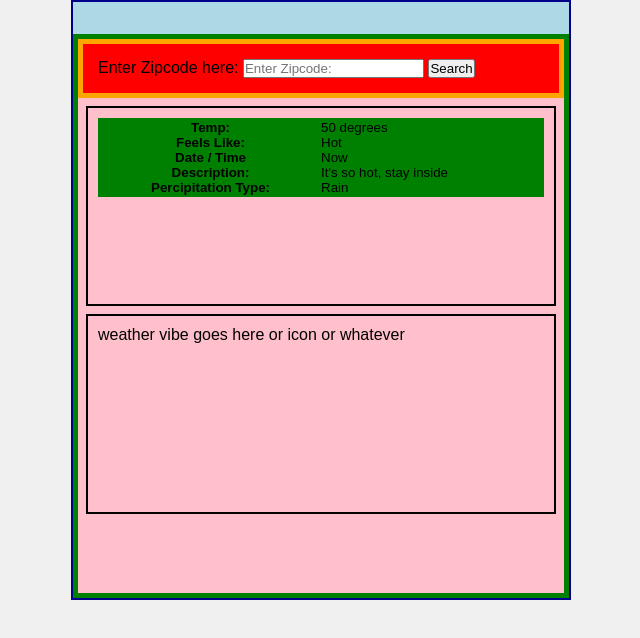
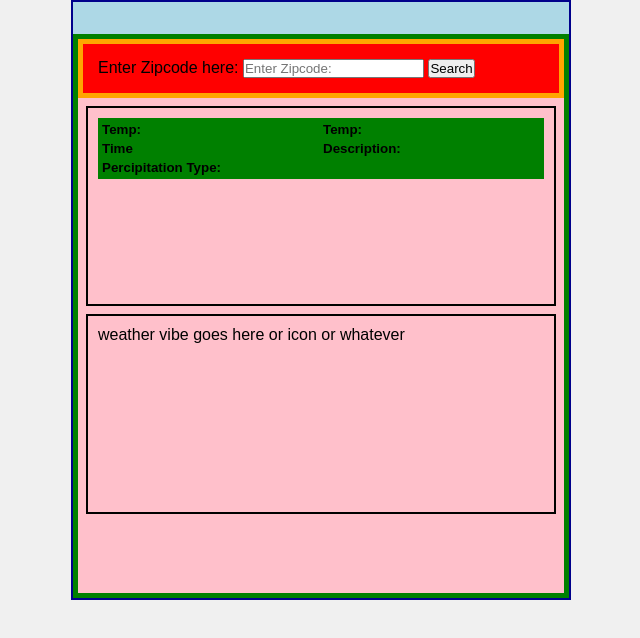
Before and after one commit to snooze26/weatherForecast-, a website: page src/index.html in a window 1280 px wide. Shown: the whole page, without its empty margins (319-959 px from the left). Drawn offline with Linux system fonts and the light colour scheme.

Commit message:
changed layout of table rows

```diff
--- a/src/index.html
+++ b/src/index.html
@@ -15,7 +15,7 @@
         <div id="weatherReport">
 
             <div id="formContainer">
-                <form action="getData">
+                <form action="getData" id="form">
                     <div id="searchBar">
                         <label for="search" id="searchLabel">Enter Zipcode here:  </label>
                         <input type="search" id="searchInput" placeholder="Enter Zipcode:" autocomplete required>
@@ -24,22 +24,29 @@
                 </form>
             </div>
             <div id="showWeather">
-                    <Table>
-                        <tr id="headerRow">
-                            <th class="headerCell">Temp:</th>
-                            <th class="headerCell">Feels Like:</th>
-                            <th class="headerCell">Date / Time</th>
-                            <th class="headerCell">Description:</th>
-                            <th class="headerCell">Percipitation Type:</th>
-                        </tr>
-                        <tr id="dataRow">
-                            <td class="dataCell" id="tempData">50 degrees</td>
-                            <td class="dataCell"  id="feelsLikeData">Hot</td>
-                            <td class="dataCell"  id="dateTimeData">Now</td>
-                            <td class="dataCell"  id="descriptionData">It's so hot, stay inside</td>
-                            <td class="dataCell"  id="percipTypeData">Rain</td>
-                        </tr>
-
+                    <Table id="weather">
+                        <tbody id="weatherDataBody">
+                            <tr class="rows" id="tempRow">
+                                <th class="headerCell">Temp:</th>
+                                <td class="dataCell" id="tempData"></td>
+                            </tr>
+                            <tr class="rows" id="feelsLikeRow">
+                                <th class="headerCell">Temp:</th>
+                                <td class="dataCell"  id="feelsLikeData"></td>
+                            </tr>
+                            <tr class="rows" id="timeRow">
+                                <th class="headerCell">Time</th>
+                                <td class="dataCell"  id="dateTimeData"></td>
+                            </tr>
+                            <tr class="rows" id="descriptionRow">
+                                <th class="headerCell">Description:</th>
+                                <td class="dataCell"  id="descriptionData"></td>
+                            </tr>
+                            <tr class="rows" id="percipTypeRow">
+                                <th class="headerCell">Percipitation Type:</th>
+                                <td class="dataCell"  id="percipTypeData"></td>
+                            </tr>
+                        </tbody>
                     </Table>
             </div>
             <div id="backGroundVibe">
```
